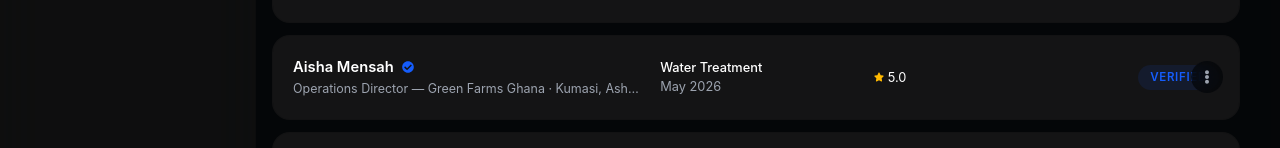
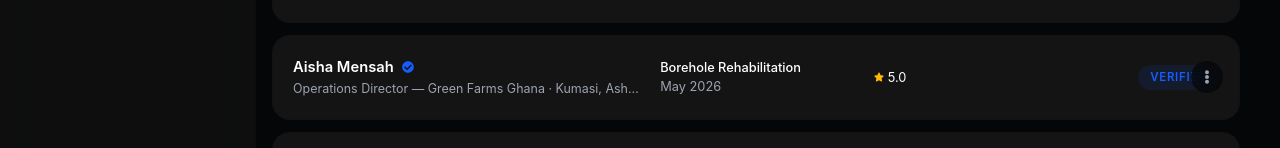
Before and after one commit to DubemUmeh/Mega-Resources, a Next.js app: page /admin/reviews in a window 1280 px wide. Shown: the part 264-412 px from the top of the page. Built offline with nearby package versions, Linux system fonts and the light colour scheme.

Commit message:
feat: implement admin reviews dashboard with CRUD operations and filtering support

```diff
--- a/app/admin/reviews/page.tsx
+++ b/app/admin/reviews/page.tsx
@@ -8,7 +8,7 @@ import { ConfirmDeleteDialog } from "../_components/confirm-delete-dialog";
 import { ReviewRow } from "../_components/review-row";
 import { EditReviewDialog } from "../_components/edit-review-dialog";
 import { useToast } from "@/components/ui/toast";
-import { Review, SERVICE_TYPES } from "@/db/types";
+import { Review, SERVICE_TYPES, ServiceType } from "@/db/types";
 import { reviewsData } from "@/db/reviews";
 
 const STATUS_FILTERS = [
@@ -68,7 +68,7 @@ function SelectField({
 export default function AdminReviewsPage() {
   const { showToast } = useToast();
   const [reviews, setReviews] = useState<Review[]>(reviewsData as Review[]);
-  const [service, setService] = useState("all");
+  const [service, setService] = useState<ServiceType | "all">("all");
   const [status, setStatus] = useState("all");
   const [editing, setEditing] = useState<Review | null>(null);
   const [editOpen, setEditOpen] = useState(false);
@@ -81,7 +81,7 @@ export default function AdminReviewsPage() {
 
   const filtered = useMemo(() => {
     return reviews.filter((r) => {
-      const serviceMatch = service === "all" || r.service === service;
+      const serviceMatch = service === "all" || r.service.includes(service);
       const statusMatch =
         status === "all" || (status === "verified" ? r.verified : !r.verified);
       return serviceMatch && statusMatch;
@@ -131,7 +131,12 @@ export default function AdminReviewsPage() {
       />
 
       <div className="mb-6 flex flex-wrap gap-3">
-        <SelectField value={service} onChange={setService} items={serviceItems} ariaLabel="Filter by service" />
+        <SelectField
+          value={service}
+          onChange={(v) => setService(v as ServiceType | "all")}
+          items={serviceItems}
+          ariaLabel="Filter by service"
+        />
         <SelectField value={status} onChange={setStatus} items={STATUS_FILTERS} ariaLabel="Filter by status" />
         {(service !== "all" || status !== "all") && (
           <button
--- a/db/reviews.ts
+++ b/db/reviews.ts
@@ -1,9 +1,11 @@
-export const reviewsData = [
+import { Review } from "./types";
+
+export const reviewsData: Review[] = [
   {
     id: "rv-001",
     name: "Mrs. Ama Owusu",
     location: "Tema, Greater Accra",
-    service: "Borehole Drilling",
+    service: ["Borehole Drilling"],
     rating: 5,
     message:
       "They found water where two other companies failed. The survey team was upfront about the cost before any drilling started, and the whole job wrapped in three days. Clean work, no mess left behind.",
@@ -15,7 +17,7 @@ export const reviewsData = [
     name: "Aisha Mensah",
     title: "Operations Director \u2014 Green Farms Ghana",
     location: "Kumasi, Ashanti Region",
-    service: "Water Treatment",
+    service: ["Borehole Rehabilitation"],
     rating: 5,
     message:
       "Our farm needed a commercial-grade solution fast. Precise, timely, and the water testing report came back cleaner than what we were getting from our old source. Exceeded expectations.",
@@ -27,7 +29,7 @@ export const reviewsData = [
     name: "David Osei",
     title: "Facilities Manager \u2014 Tamale",
     location: "Tamale, Northern Region",
-    service: "Pump Installation",
+    service: ["Pump Installation"],
     rating: 4,
     message:
       "Consultation to completion felt seamless. The solar pump took a couple of extra days to arrive but the crew stayed in touch the whole time. School now has consistent water daily.",
@@ -38,7 +40,7 @@ export const reviewsData = [
     id: "rv-004",
     name: "Kwabena Asante",
     location: "Takoradi, Western Region",
-    service: "Borehole Rehabilitation",
+    service: ["Borehole Rehabilitation"],
     rating: 5,
     message:
       "Our old borehole had gone muddy and low-yield for over a year. They cleaned and re-developed it in a single visit \u2014 flow is better now than when it was first drilled.",
@@ -49,7 +51,7 @@ export const reviewsData = [
     id: "rv-005",
     name: "Grace Adjei",
     location: "East Legon, Accra",
-    service: "Borehole Drilling",
+    service: ["Borehole Drilling"],
     rating: 5,
     message:
       "Licensed, insured, and it showed. They explained every step and never once tried to upsell us on things we didn't need. 220ft and clear water at a strong flow rate.",
@@ -61,7 +63,7 @@ export const reviewsData = [
     name: "Samuel Boateng",
     title: "Site Supervisor \u2014 Sunyani",
     location: "Sunyani, Bono Region",
-    service: "Pump Installation",
+    service: ["Pump Installation"],
     rating: 4,
     message:
       "Good installation work and the submersible pump has run without issue for months. Only reason it's not five stars is the initial quote took a few days longer than promised.",
@@ -72,7 +74,7 @@ export const reviewsData = [
     id: "rv-007",
     name: "Efua Darko",
     location: "Cape Coast, Central Region",
-    service: "Geological Survey",
+    service: ["Geological Survey"],
     rating: 5,
     message:
       "Paid for the survey alone before deciding whether to drill. Report was detailed, easy to understand, and confirmed exactly what they predicted once drilling began weeks later.",
@@ -83,7 +85,7 @@ export const reviewsData = [
     id: "rv-008",
     name: "Yaw Mensah",
     location: "Koforidua, Eastern Region",
-    service: "Hydro-fracturing",
+    service: ["Hydro-fracturing"],
     rating: 4,
     message:
       "Our original borehole had weak yield from day one. The hydro-fracturing treatment noticeably improved flow. Would have liked a bit more communication mid-project, but the result speaks for itself.",
@@ -95,7 +97,7 @@ export const reviewsData = [
     name: "Comfort Nyarko",
     title: "Facilities Coordinator \u2014 St. Peter's Parish",
     location: "Ho, Volta Region",
-    service: "Borehole Drilling",
+    service: ["Borehole Drilling"],
     rating: 5,
     message:
       "Church project \u2014 300ft depth plus a 5,000L tank. No more water bills for the compound and the congregation is thrilled. Professional crew from start to finish.",
@@ -106,7 +108,7 @@ export const reviewsData = [
     id: "rv-010",
     name: "Isaac Appiah",
     location: "Wa, Upper West Region",
-    service: "Water Treatment",
+    service: ["Borehole Rehabilitation"],
     rating: 5,
     message:
       "Iron levels in our old well were unbearable. Their filtration system fixed it completely \u2014 water finally looks and tastes the way it should.",
@@ -117,7 +119,7 @@ export const reviewsData = [
     id: "rv-011",
     name: "Abena Frimpong",
     location: "Obuasi, Ashanti Region",
-    service: "Pump Installation",
+    service: ["Pump Installation"],
     rating: 3,
     message:
       "The pump itself works fine, but there was a scheduling mix-up that pushed our install back a week. Support team made it right in the end, just wish it had gone smoother.",
@@ -129,7 +131,7 @@ export const reviewsData = [
     name: "Kofi Amoah",
     title: "Site Manager \u2014 Tarkwa Mining Camp",
     location: "Tarkwa, Western Region",
-    service: "Borehole Drilling",
+    service: ["Borehole Drilling"],
     rating: 5,
     message:
       "Mining camp needed reliable water fast. They mobilized within a week, hit water at 180ft, and the whole crew worked long days to hit our deadline. Exactly the reliability we needed.",
@@ -141,7 +143,7 @@ export const reviewsData = [
     name: "Linda Sarpong",
     title: "Estate Manager \u2014 Techiman Residences",
     location: "Techiman, Bono East Region",
-    service: "Borehole Rehabilitation",
+    service: ["Borehole Rehabilitation"],
     rating: 4,
     message:
       "Rehab work on a 15-year-old borehole. Yield is back up and they gave us a realistic estimate of how many more years we can expect from it. Honest assessment, fair price.",
@@ -152,7 +154,7 @@ export const reviewsData = [
     id: "rv-014",
     name: "Emmanuel Tetteh",
     location: "Nungua, Greater Accra",
-    service: "Geological Survey",
+    service: ["Geological Survey"],
     rating: 5,
     message:
       "Survey confirmed water on the second attempted site after our first plot came back unsuitable. Appreciated that they told us the truth instead of drilling somewhere they knew would fail.",
```
Also changed, not shown: 2 other files (tests, documents, lock files or other folders).
